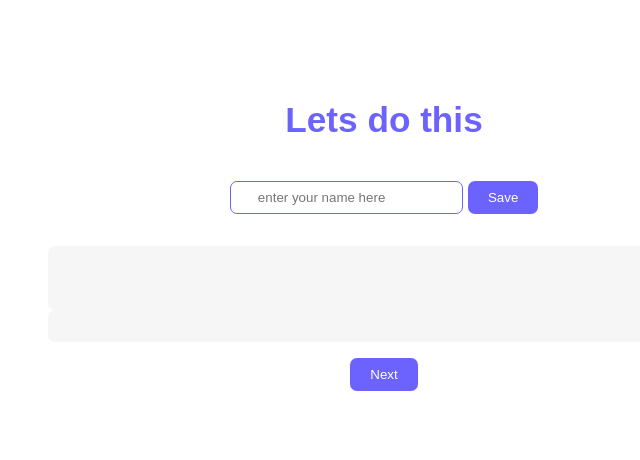
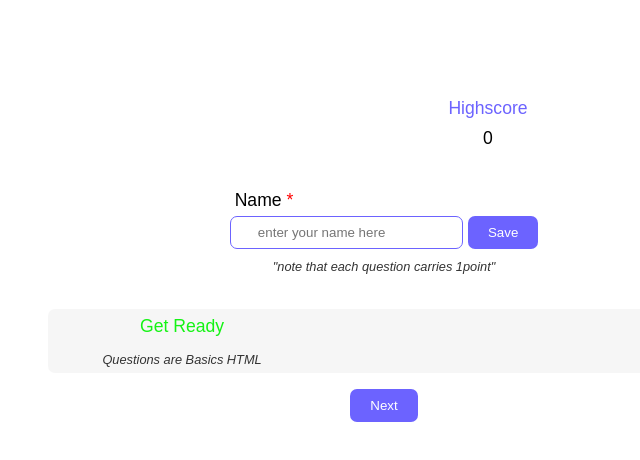
Before and after one commit to cmcWebCode40/Quiz_app_investa_task, a plain HTML site: page src/quizpage.html in a window 1280 px wide. Shown: the whole page, without its empty margins (256-896 px from the left). Drawn offline with Linux system fonts and the light colour scheme.

Commit message:
updated with tags for questions

```diff
--- a/src/quizpage.html
+++ b/src/quizpage.html
@@ -11,18 +11,25 @@
 <body>
     <div class="container">
         <div class="wrapper">
-            <h1>Lets do this</h1>
+            <div class="highscore">
+                <span class="player-score">Highscore</span>
+                <div class="user-score"></div>
+            </div>
             <div class="content">
                 <form id="form">
+                    <label for="name">Name <span>*</span></label>
                     <input type="text" class="active-name" placeholder="enter your name here">
                     <button type="submit" class="submit-data">Save</button>
+                    <em>"note that each question carries 1point"</em>
                 </form>
             </div>
+            <div class="ready">Get Ready <em>Questions are Basics HTML</em></div>
             <div class="profile-score"></div>
             <div class="questions-box">
             </div>
             <button class="next-btn">Next</button>
             <button class="submit"><a  href="./user.html">Submit</a> </button>
+            <button class="restart"><a  href="./quizpage.html">Retake Quiz</a> </button>
         </div>
 
     </div>
```
